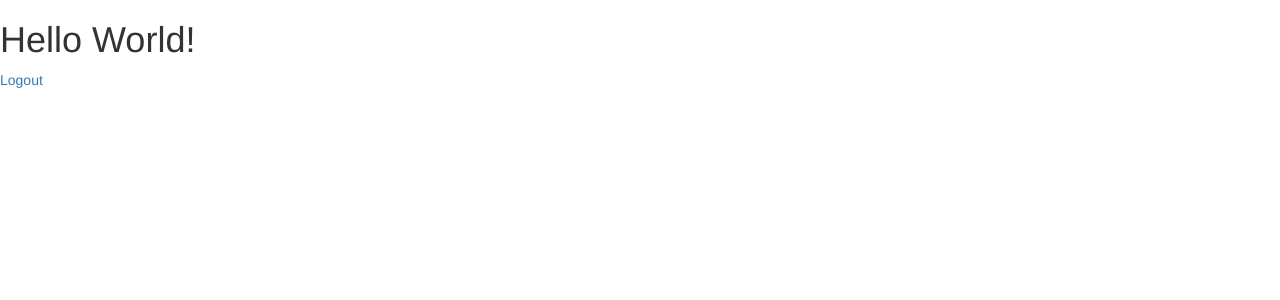
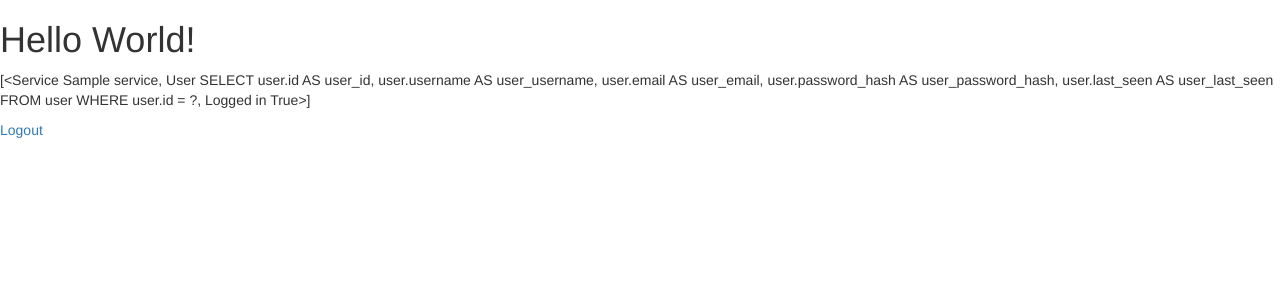
Before and after one commit to bflisk/musiversal, a Flask app: page / in a window 1280 px wide. Shown: the top 300 px of the page. Run offline with Flask 2, Linux system fonts and the light colour scheme; a user stored in the database is signed in; tables that the repository leaves empty hold one stand-in row (values such as "Sample post"); some libraries are stand-ins or nearby versions.

Commit message:
implemented basic registration
- added register.html
- added user.initialize_services()

```diff
--- a/app/auth_internal/forms.py
+++ b/app/auth_internal/forms.py
@@ -26,10 +26,10 @@ class RegistrationForm(FlaskForm):
 
     # makes sure username is not already in use
     def validate_username(self, username):
-        if User.query.filter(username=username.data).count() > 0:
+        if User.query.filter_by(username=username.data).count() > 0:
             raise ValidationError('Username already in use')
 
     # makes sure the email isn't already in use
     def validate_email(self, email):
-        if User.query.filter(email=email.data).count() > 0:
+        if User.query.filter_by(email=email.data).count() > 0:
             raise ValidationError('Email already in use')
--- a/app/auth_internal/routes.py
+++ b/app/auth_internal/routes.py
@@ -4,7 +4,7 @@ from app import db
 from app.models import User
 from app.auth_internal import bp
 from app.auth_internal.forms import LoginForm, RegistrationForm
-#from config.Config import SUPPORTED_SERVICES
+SUPPORTED_SERVICES = ['soundcloud', 'spotify', 'youtube']
 
 # displays and handles the login page
 @bp.route('/login', methods=['GET', 'POST'])
@@ -44,11 +44,12 @@ def register():
 		# creates a new user object with information from the form
 		user = User(username=form.username.data, email=form.email.data)
 		user.set_password(form.password.data)
-		user.initialize_services(SUPPORTED_SERVICES)
 
 		# updates the database
 		db.session.add(user)
 		db.session.commit()
+
+		user.initialize_services(SUPPORTED_SERVICES)
 
 		flash('Congratulations, you are now a registered user!')
 		return redirect(url_for('auth_internal.login'))
--- a/app/main/routes.py
+++ b/app/main/routes.py
@@ -17,7 +17,8 @@ def before_request():
 @bp.route('/index', methods=['GET', 'POST'])
 @login_required
 def index():
-    return render_template('index.html')
+    services = current_user.services
+    return render_template('index.html', services=services)
 
 # a universal path for logging into services
 @bp.route('/auth/<service>', methods=['GET', 'POST'])
--- a/app/models.py
+++ b/app/models.py
@@ -55,28 +55,29 @@ class User(UserMixin, db.Model):
     username = db.Column(db.String(64), index=True, unique=True)
     email = db.Column(db.String(120), index=True, unique=True)
     password_hash = db.Column(db.String(128))
-    services = db.relationship('Service', backref='user', lazy='dynamic')
+    services = db.relationship('Service', backref='user')
     playlists = db.relationship('Playlist', backref='owner', lazy='dynamic')
     last_seen = db.Column(db.DateTime, default=datetime.utcnow)
 
     def __repr__(self):
         return '<User {}>'.format(self.username)
 
-    # Sets the password hash for the user given a password
+    # sets password hash for user given a password
     def set_password(self, password):
         self.password_hash = generate_password_hash(password)
 
-    # Checks a given password against the stored password hash
+    # checks given password against stored password hash
     def check_password(self, password):
         return check_password_hash(self.password_hash, password)
 
-    # creates new service fields for the given user
-    def initialize_services(self, services):
-        for service in services:
-            # checks if the service is already in the user's list of services
-            if not self.services.filter_by(name=service).first():
-                svc = Service(user_id=self.id, name=service)
-                db.session.add(svc)
+    # creates new service fields for given user
+    def initialize_services(self, init_services):
+        user_services = [s.name for s in self.services] # list of already initialized services for user
+
+        # loops through init_services and adds new service to user if it doesn't exist
+        for service in init_services:
+            if service not in user_services:
+                db.session.add(Service(name=service, user_id=self.id))
 
         db.session.commit()
 
--- a/app/templates/index.html
+++ b/app/templates/index.html
@@ -3,5 +3,6 @@
 
 {% block body %}
   <h1>Hello World!</h1>
+  <p>{{ services }}</p>
   <p><a href="{{ url_for('auth_internal.logout') }}">Logout</a></p>
 {% endblock %}
--- a/requirements.txt
+++ b/requirements.txt
@@ -5,8 +5,10 @@ click==8.0.3
 colorama==0.4.4
 DateTime==4.3
 dnspython==2.1.0
+dominate==2.6.0
 email-validator==1.1.3
 Flask==2.0.2
+Flask-Bootstrap==3.3.7.1
 Flask-Login==0.5.0
 Flask-Migrate==3.1.0
 Flask-SQLAlchemy==2.5.1
@@ -24,6 +26,7 @@ six==1.16.0
 spotipy==2.19.0
 SQLAlchemy==1.4.25
 urllib3==1.26.7
+visitor==0.1.3
 Werkzeug==2.0.2
 WTForms==2.3.3
 zope.interface==5.4.0
```
Also changed, not shown: app/templates/auth_internal/register.html (+13 -3 lines), app.db.
